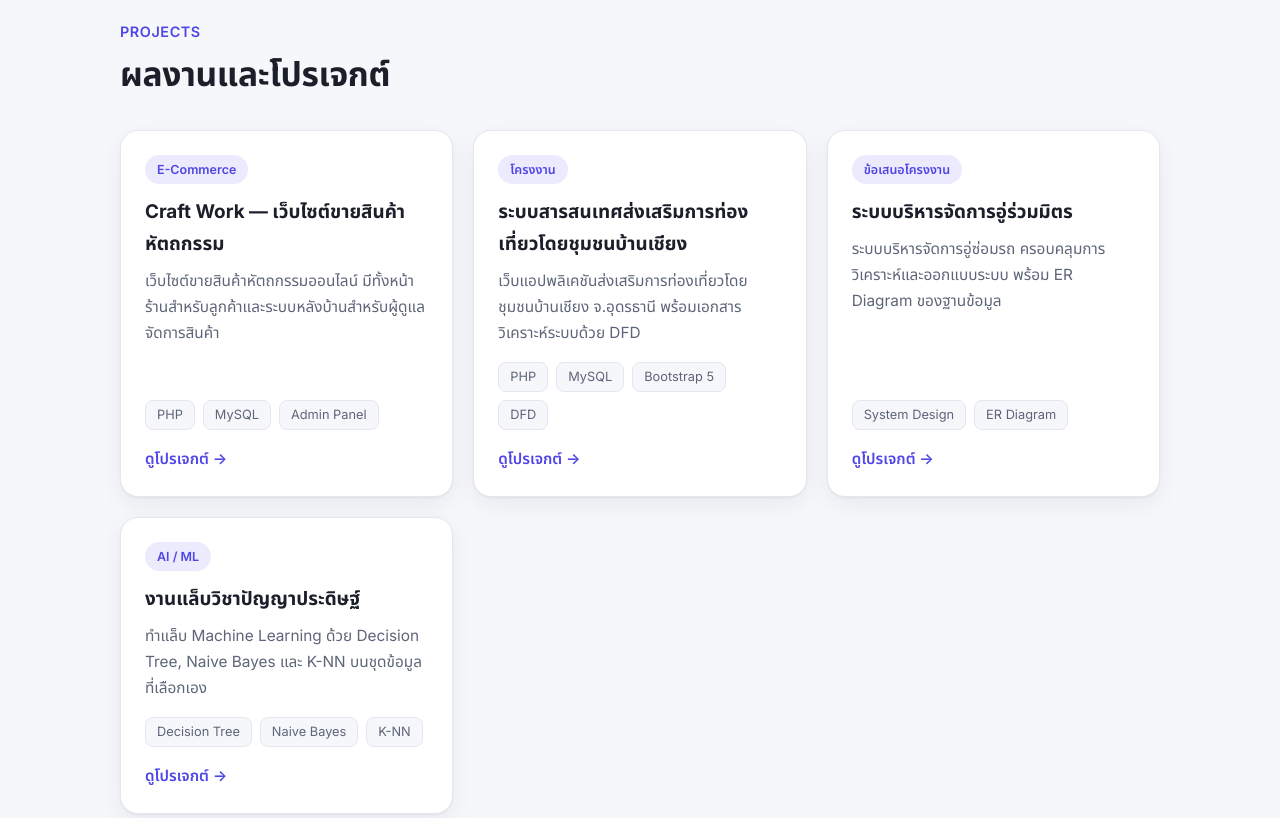
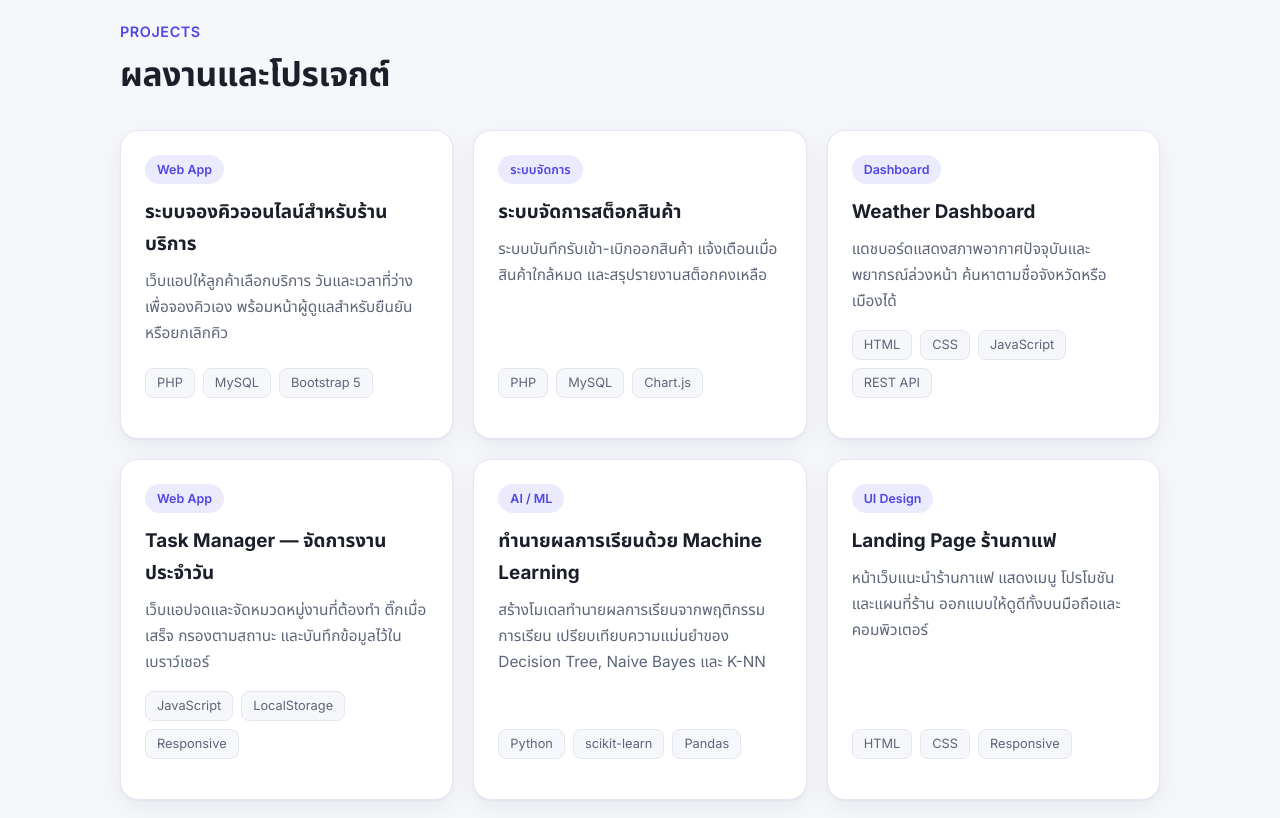
Before and after one commit to timetime48/timetime48.github.io, a plain HTML site: page index.html in a window 1280 px wide. Shown: the part 1240-2058 px from the top of the page. Drawn offline with Linux system fonts and the light colour scheme.

Commit message:
Add files via upload

```diff
--- a/index.html
+++ b/index.html
@@ -244,46 +244,8 @@
       <h2>ผลงานและโปรเจกต์</h2>
     </div>
 
-    <div class="projects">
-
-      <!-- ===== โปรเจกต์ 1 ===== -->
-      <article class="card project">
-        <span class="badge">E-Commerce</span>
-        <h3>Craft Work — เว็บไซต์ขายสินค้าหัตถกรรม</h3>
-        <p>เว็บไซต์ขายสินค้าหัตถกรรมออนไลน์ มีทั้งหน้าร้านสำหรับลูกค้าและระบบหลังบ้านสำหรับผู้ดูแลจัดการสินค้า</p>
-        <div class="tags"><span>PHP</span><span>MySQL</span><span>Admin Panel</span></div>
-        <!-- ใส่ลิงก์จริงแทน # ได้ เช่น https://github.com/ชื่อผู้ใช้/ชื่อrepo -->
-        <a class="more" href="#">ดูโปรเจกต์ →</a>
-      </article>
-
-      <!-- ===== โปรเจกต์ 2 ===== -->
-      <article class="card project">
-        <span class="badge">โครงงาน</span>
-        <h3>ระบบสารสนเทศส่งเสริมการท่องเที่ยวโดยชุมชนบ้านเชียง</h3>
-        <p>เว็บแอปพลิเคชันส่งเสริมการท่องเที่ยวโดยชุมชนบ้านเชียง จ.อุดรธานี พร้อมเอกสารวิเคราะห์ระบบด้วย DFD</p>
-        <div class="tags"><span>PHP</span><span>MySQL</span><span>Bootstrap 5</span><span>DFD</span></div>
-        <a class="more" href="#">ดูโปรเจกต์ →</a>
-      </article>
-
-      <!-- ===== โปรเจกต์ 3 ===== -->
-      <article class="card project">
-        <span class="badge">ข้อเสนอโครงงาน</span>
-        <h3>ระบบบริหารจัดการอู่ร่วมมิตร</h3>
-        <p>ระบบบริหารจัดการอู่ซ่อมรถ ครอบคลุมการวิเคราะห์และออกแบบระบบ พร้อม ER Diagram ของฐานข้อมูล</p>
-        <div class="tags"><span>System Design</span><span>ER Diagram</span></div>
-        <a class="more" href="#">ดูโปรเจกต์ →</a>
-      </article>
-
-      <!-- ===== โปรเจกต์ 4 ===== -->
-      <article class="card project">
-        <span class="badge">AI / ML</span>
-        <h3>งานแล็บวิชาปัญญาประดิษฐ์</h3>
-        <p>ทำแล็บ Machine Learning ด้วย Decision Tree, Naive Bayes และ K-NN บนชุดข้อมูลที่เลือกเอง</p>
-        <div class="tags"><span>Decision Tree</span><span>Naive Bayes</span><span>K-NN</span></div>
-        <a class="more" href="#">ดูโปรเจกต์ →</a>
-      </article>
-
-    </div>
+    <!-- การ์ดโปรเจกต์สร้างจากรายการ PROJECTS ในสคริปต์ด้านล่าง (แก้ที่นั่นที่เดียว) -->
+    <div class="projects" id="projectList"></div>
   </div>
 </section>
 
@@ -314,6 +276,85 @@ const CONFIG = {
   location: "ประเทศไทย",
   githubUsername: "timetime48"    // username GitHub (ใส่เพื่อแสดงกราฟกิจกรรม ลบให้ว่าง "" ถ้าไม่ต้องการ)
 };
+
+/* =====================================================
+   ✏️ รายการโปรเจกต์ (เพิ่ม/ลบ/แก้ได้ที่นี่)
+   - title: ชื่อโปรเจกต์   - type: ป้ายประเภทด้านบนการ์ด
+   - desc: คำอธิบายสั้นๆ   - tags: เทคโนโลยีที่ใช้
+   - link: ลิงก์โปรเจกต์ (เว้นว่าง "" = ไม่แสดงปุ่ม "ดูโปรเจกต์")
+   ===================================================== */
+const PROJECTS = [
+  {
+    title: "ระบบจองคิวออนไลน์สำหรับร้านบริการ",
+    type: "Web App",
+    desc: "เว็บแอปให้ลูกค้าเลือกบริการ วันและเวลาที่ว่างเพื่อจองคิวเอง พร้อมหน้าผู้ดูแลสำหรับยืนยันหรือยกเลิกคิว",
+    tags: ["PHP", "MySQL", "Bootstrap 5"],
+    link: ""
+  },
+  {
+    title: "ระบบจัดการสต็อกสินค้า",
+    type: "ระบบจัดการ",
+    desc: "ระบบบันทึกรับเข้า-เบิกออกสินค้า แจ้งเตือนเมื่อสินค้าใกล้หมด และสรุปรายงานสต็อกคงเหลือ",
+    tags: ["PHP", "MySQL", "Chart.js"],
+    link: ""
+  },
+  {
+    title: "Weather Dashboard",
+    type: "Dashboard",
+    desc: "แดชบอร์ดแสดงสภาพอากาศปัจจุบันและพยากรณ์ล่วงหน้า ค้นหาตามชื่อจังหวัดหรือเมืองได้",
+    tags: ["HTML", "CSS", "JavaScript", "REST API"],
+    link: ""
+  },
+  {
+    title: "Task Manager — จัดการงานประจำวัน",
+    type: "Web App",
+    desc: "เว็บแอปจดและจัดหมวดหมู่งานที่ต้องทำ ติ๊กเมื่อเสร็จ กรองตามสถานะ และบันทึกข้อมูลไว้ในเบราว์เซอร์",
+    tags: ["JavaScript", "LocalStorage", "Responsive"],
+    link: ""
+  },
+  {
+    title: "ทำนายผลการเรียนด้วย Machine Learning",
+    type: "AI / ML",
+    desc: "สร้างโมเดลทำนายผลการเรียนจากพฤติกรรมการเรียน เปรียบเทียบความแม่นยำของ Decision Tree, Naive Bayes และ K-NN",
+    tags: ["Python", "scikit-learn", "Pandas"],
+    link: ""
+  },
+  {
+    title: "Landing Page ร้านกาแฟ",
+    type: "UI Design",
+    desc: "หน้าเว็บแนะนำร้านกาแฟ แสดงเมนู โปรโมชัน และแผนที่ร้าน ออกแบบให้ดูดีทั้งบนมือถือและคอมพิวเตอร์",
+    tags: ["HTML", "CSS", "Responsive"],
+    link: ""
+  }
+];
+
+/* ---------- สร้างการ์ดโปรเจกต์ ---------- */
+(function () {
+  const box = document.getElementById("projectList");
+  PROJECTS.forEach(p => {
+    const card = document.createElement("article");
+    card.className = "card project";
+
+    const badge = document.createElement("span");
+    badge.className = "badge"; badge.textContent = p.type;
+
+    const h = document.createElement("h3"); h.textContent = p.title;
+    const d = document.createElement("p");  d.textContent = p.desc;
+
+    const tags = document.createElement("div"); tags.className = "tags";
+    p.tags.forEach(t => { const s = document.createElement("span"); s.textContent = t; tags.appendChild(s); });
+
+    card.append(badge, h, d, tags);
+
+    if (p.link) {
+      const a = document.createElement("a");
+      a.className = "more"; a.href = p.link; a.target = "_blank"; a.rel = "noopener";
+      a.textContent = "ดูโปรเจกต์ →";
+      card.appendChild(a);
+    }
+    box.appendChild(card);
+  });
+})();
 
 /* ---------- ใส่ข้อมูลลงหน้าเว็บ ---------- */
 (function () {
```
